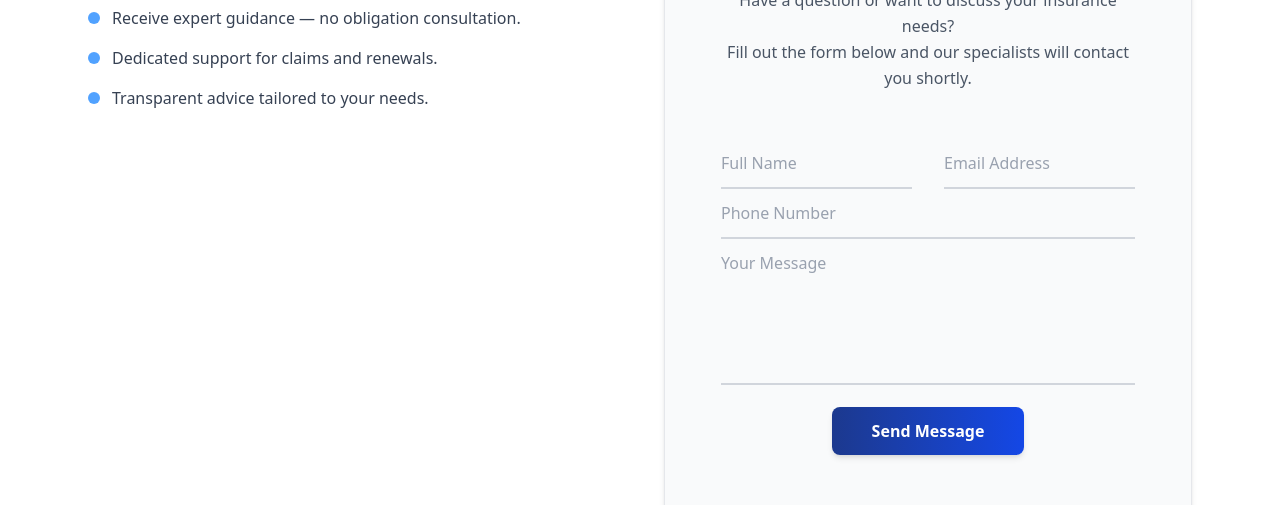
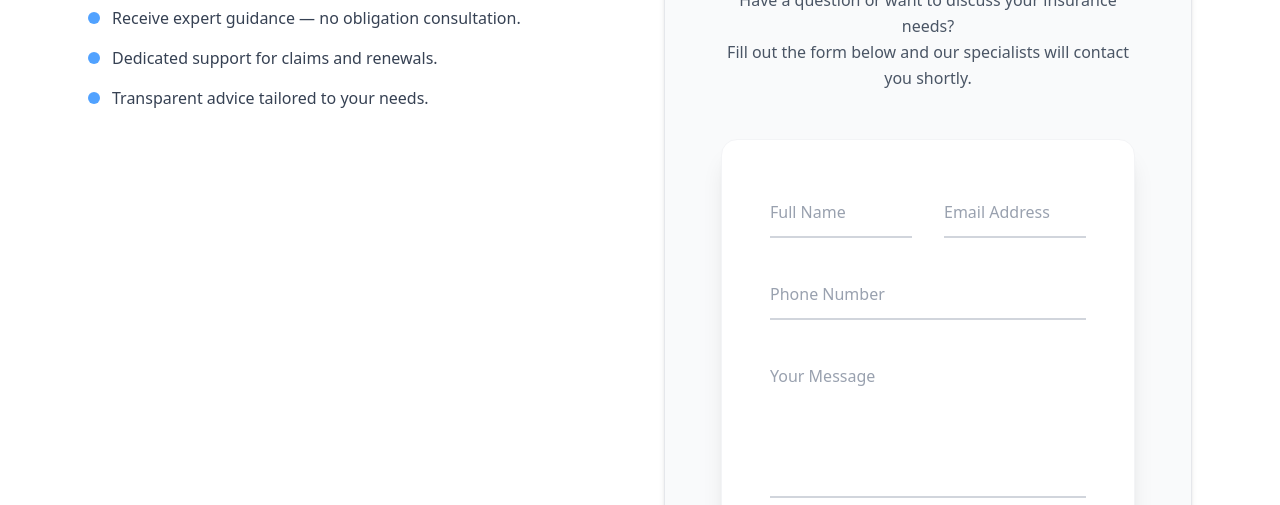
Before and after one commit to thinsuranceweb/thinsuranceweb, a Vue app: page /contact in a window 1280 px wide. Shown: the part 1420-1925 px from the top of the page. Built offline with nearby package versions, Linux system fonts and the light colour scheme.

Commit message:
need to fix contact form

```diff
--- a/src/components/ContactForm.vue
+++ b/src/components/ContactForm.vue
@@ -15,9 +15,9 @@
        <form
         name="contact"
         method="POST"
-          action="/"
         data-netlify="true"
         data-netlify-honeypot="bot-field"
+        class="bg-white shadow-xl rounded-2xl p-10 md:p-12 border border-gray-100 space-y-8"
         @submit="handleSubmit"
       >
         <input type="hidden" name="form-name" value="contact" />
```
Lines whose indentation alone changed are shown as unchanged.
